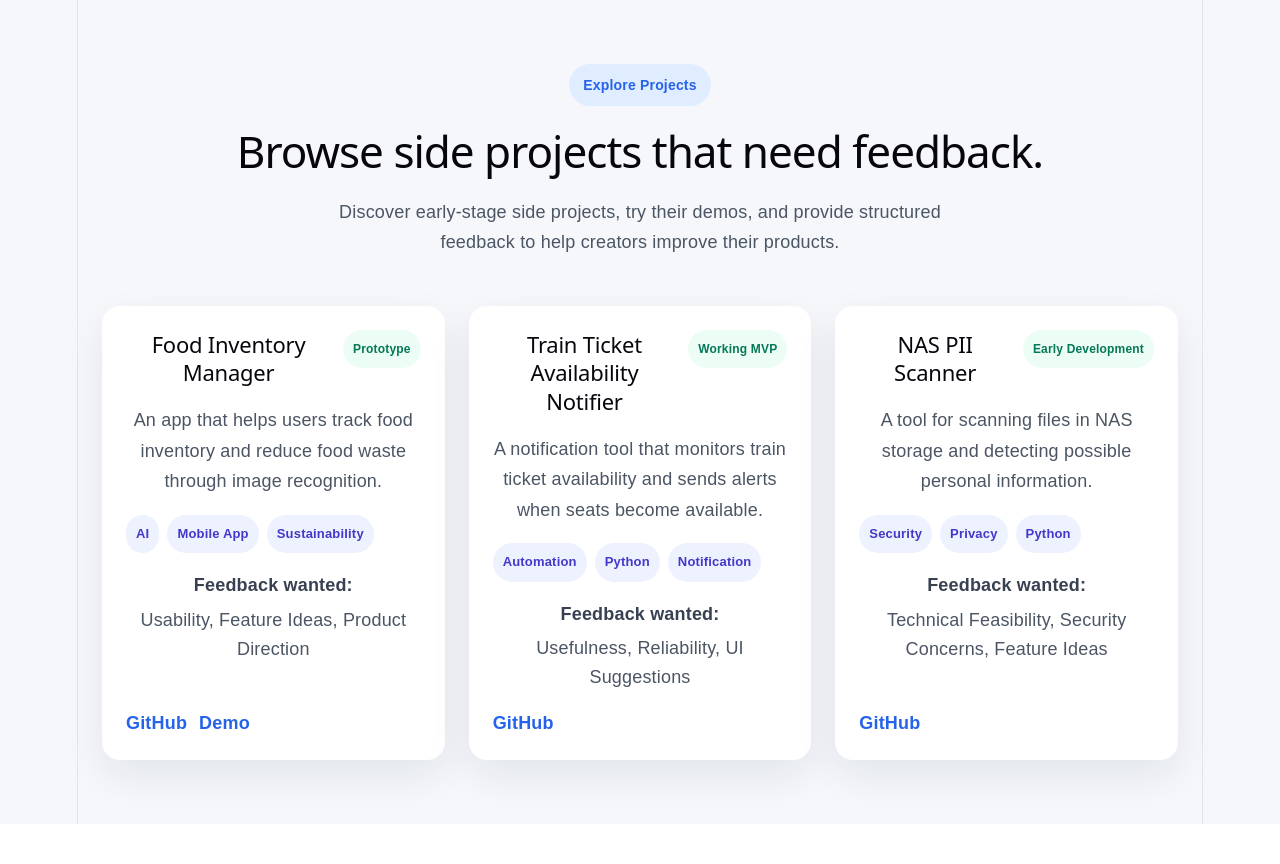
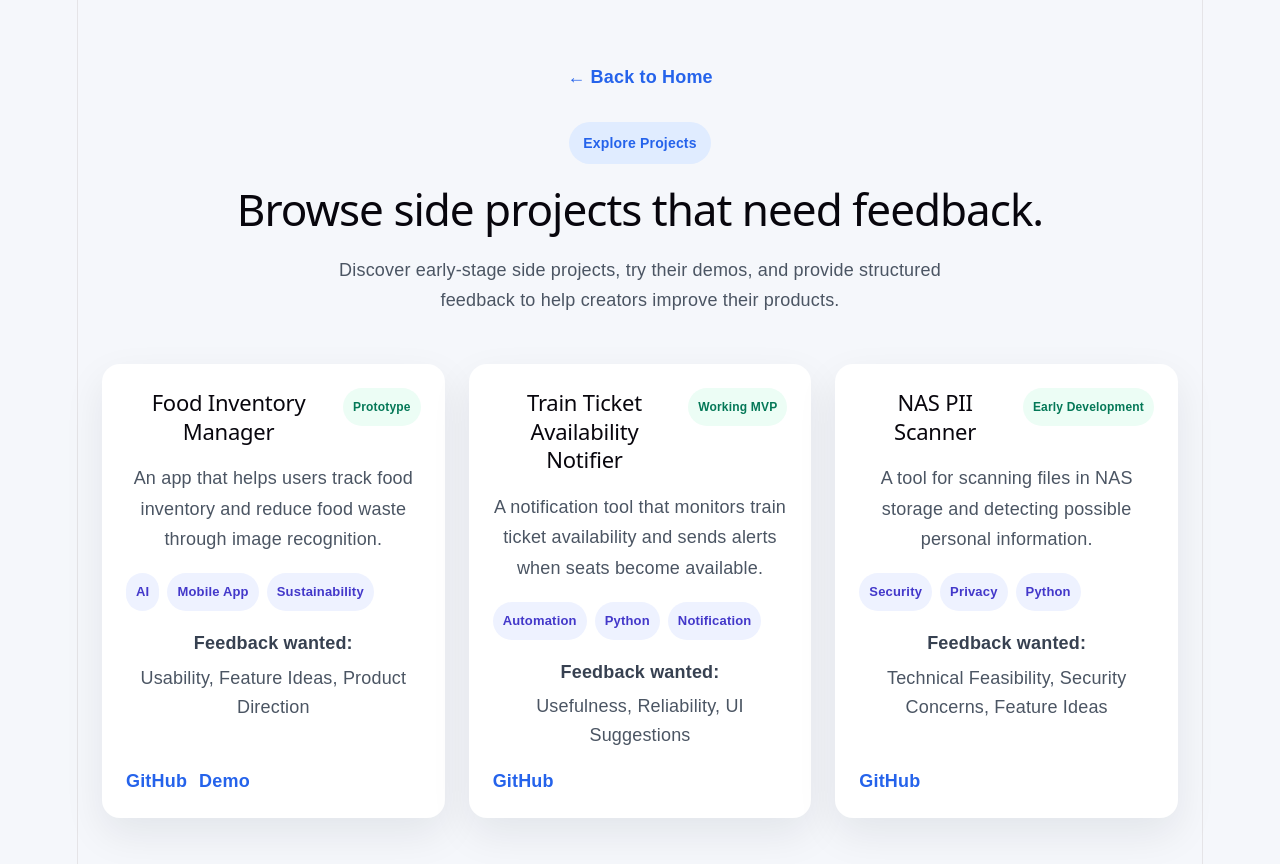
Before and after one commit to kaiwei6666/Project-Feedback-Platform, a React app in the folder frontend/: page /projects in a window 1280 px wide. Shown: the top 864 px of the page. Before the commit the page ends 824 px from the top, so only its background shows below. Built offline with nearby package versions, Linux system fonts and the light colour scheme; the HTML template or start-up script is replaced by a standard one.

Commit message:
feat: add routing between home and project list

```diff
--- a/frontend/package.json
+++ b/frontend/package.json
@@ -11,7 +11,8 @@
   },
   "dependencies": {
     "react": "^19.2.5",
-    "react-dom": "^19.2.5"
+    "react-dom": "^19.2.5",
+    "react-router-dom": "^7.15.0"
   },
   "devDependencies": {
     "@eslint/js": "^10.0.1",
--- a/frontend/src/App.css
+++ b/frontend/src/App.css
@@ -54,13 +54,17 @@ body {
   flex-wrap: wrap;
 }
 
-button {
+button,
+.primary-button,
+.secondary-button {
   border: none;
   cursor: pointer;
   font-size: 16px;
   font-weight: 700;
   border-radius: 12px;
   padding: 14px 22px;
+  text-decoration: none;
+  display: inline-block;
 }
 
 .primary-button {
@@ -244,3 +248,14 @@ button {
     font-size: 34px;
   }
 }
+.back-link {
+  display: inline-block;
+  margin-bottom: 32px;
+  color: #2563eb;
+  font-weight: 700;
+  text-decoration: none;
+}
+
+.back-link:hover {
+  text-decoration: underline;
+}
--- a/frontend/src/App.jsx
+++ b/frontend/src/App.jsx
@@ -1,8 +1,17 @@
+import { BrowserRouter, Routes, Route } from 'react-router-dom'
 import './App.css'
+import HomePage from './pages/HomePage'
 import ProjectListPage from './pages/ProjectListPage'
 
 function App() {
-  return <ProjectListPage />
+  return (
+    <BrowserRouter>
+      <Routes>
+        <Route path="/" element={<HomePage />} />
+        <Route path="/projects" element={<ProjectListPage />} />
+      </Routes>
+    </BrowserRouter>
+  )
 }
 
 export default App
--- a/frontend/src/components/HeroSection.jsx
+++ b/frontend/src/components/HeroSection.jsx
@@ -12,8 +12,12 @@ function HeroSection() {
       </p>
 
       <div className="hero-actions">
-        <button className="primary-button">Explore Projects</button>
-        <button className="secondary-button">Submit Your Project</button>
+        <a className="primary-button" href="/projects">
+          Explore Projects
+        </a>
+        <a className="secondary-button" href="#">
+          Submit Your Project
+        </a>
       </div>
     </header>
   )
--- a/frontend/src/pages/ProjectListPage.jsx
+++ b/frontend/src/pages/ProjectListPage.jsx
@@ -4,6 +4,9 @@ import ProjectCard from '../components/ProjectCard'
 function ProjectListPage() {
   return (
     <main className="project-list-page">
+      <a className="back-link" href="/">
+        ← Back to Home
+      </a>
       <section className="page-header">
         <p className="badge">Explore Projects</p>
         <h1>Browse side projects that need feedback.</h1>
```
Also changed, not shown: 1 other file (tests, documents, lock files or other folders).
